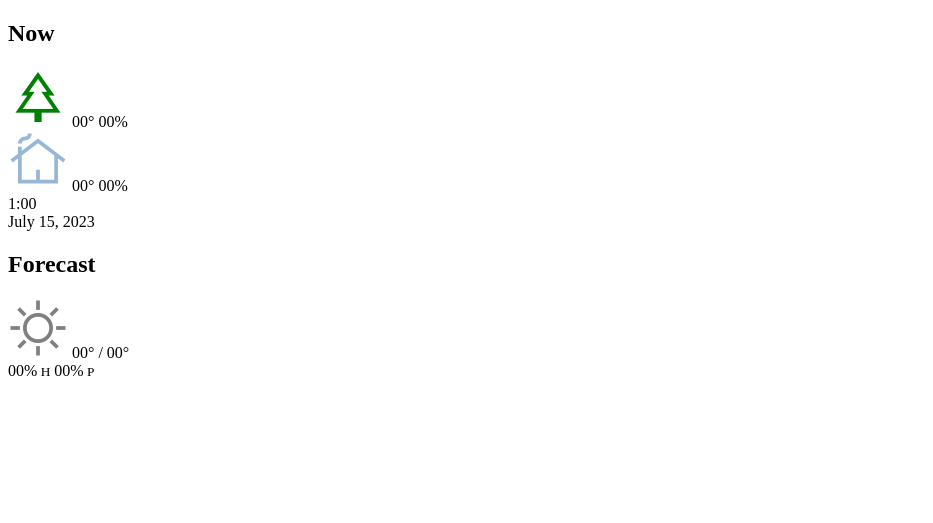
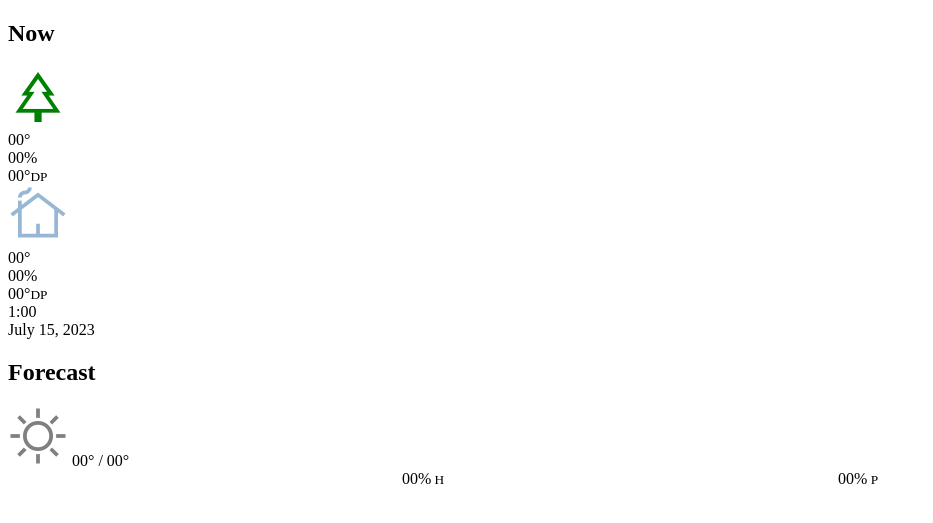
Before and after one commit to niquerio/weather-station, a Python web app: template templates/index.html in a window 1280 px wide. Shown: the top 523 px of the page, without its empty margins (0-933 px from the left). Run offline with Jinja, Linux system fonts and the light colour scheme; the template is opened without the code that fills it, so the values that code supplies are empty.

Commit message:
add dewpoint; fix typo

```diff
--- a/app/sensors.py
+++ b/app/sensors.py
@@ -46,7 +46,7 @@ class Sensor:
     def dewpoint(self):
         return float(
             dewpoint_from_relative_humidity(
-                self.temperature_celcius * units.degC, self.humidity * units.percent
+                self.temperature_celsius * units.degC, self.humidity * units.percent
             ).magnitude
         )
 
@@ -63,7 +63,7 @@ class Sensor:
         return self.humidity / 100
 
     @property
-    def temperature_celcius(self):
+    def temperature_celsius(self):
         return self.temperature / 10
 
     @property
--- a/js/temperature_humidity_sensor.js
+++ b/js/temperature_humidity_sensor.js
@@ -34,6 +34,9 @@ export class Location {
     get temperature() {
         return this.data["temperature"]
     }
+    get dewpoint() {
+      return this.data["dewpoint"]
+    }
     get time() {
         return new Date(this.data["time"])
     }
--- a/templates/index.html
+++ b/templates/index.html
@@ -4,7 +4,7 @@
 <head>
   <title>Weather Station</title>
   <link href='https://fonts.googleapis.com/css?family=Raleway' rel='stylesheet'>
-  <link href='https://fonts.googleapis.com/css?family=Roboto Mono' rel='stylesheet'>
+  <link href='https://fonts.googleapis.com/css?family=Roboto' rel='stylesheet'>
   <link href="{{url_for('static', path='index.css').path}}" rel="stylesheet" />
   <link href="https://fonts.googleapis.com/css2?family=Material+Symbols+Outlined:opsz,wght,FILL,GRAD@20,100,1,200"
     rel="stylesheet" />
@@ -17,13 +17,27 @@
       <h2>Now</h2>
       <div id="outside" class="values pair">
         <span style="color: green; font-size:60px" class="material-symbols-outlined">park</span>
-        <span id="outside-temperature">00°</span>
-        <span id="outside-humidity">00%</span>
+        <div class="measurement">
+          <span id="outside-temperature">00</span>°
+        </div>
+        <div class="measurement">
+          <span id="outside-humidity">00</span>%
+        </div>
+        <div class="measurement">
+          <span id="outside-dewpoint">00</span>°<small>DP</small>
+        </div>
       </div>
       <div id="inside" class="values pair">
         <span style="color: #98B7D4; font-size:60px" class="material-symbols-outlined">cottage</span>
-        <span id="inside-temperature">00°</span>
-        <span id="inside-humidity">00%</span>
+        <div class="measurement">
+          <span id="inside-temperature">00</span>°
+        </div>
+        <div class="measurement">
+          <span id="inside-humidity">00</span>%
+        </div>
+        <div class="measurement">
+          <span id="inside-dewpoint">00</span>°<small>DP</small>
+        </div>
       </div>
       <div id="clock">
         <div id="clock-time">1:00</div>
@@ -39,8 +53,14 @@
           /
           <span><span id="low">00</span>°</span>
         </div>
-        <span id="humidity">00</span>%<small> H</small>
-        <span id="precipitation">00</span>%<small> P</small>
+        <div style="display:flex; justify-content:space-evenly">
+          <div class="measurement">
+            <span id="humidity">00</span>%<small> H</small>
+          </div>
+          <div class="measurement">
+            <span id="precipitation">00</span>%<small> P</small>
+          </div>
+        </div>
       </div>
       <div id="hours">
       </div>
```
Also changed, not shown: app/metrics.py (+5 -5 lines), js/index.js (+10 -6 lines), static/index.css (+12 -6 lines), tests/test_metrics.py (+7 -7 lines).
